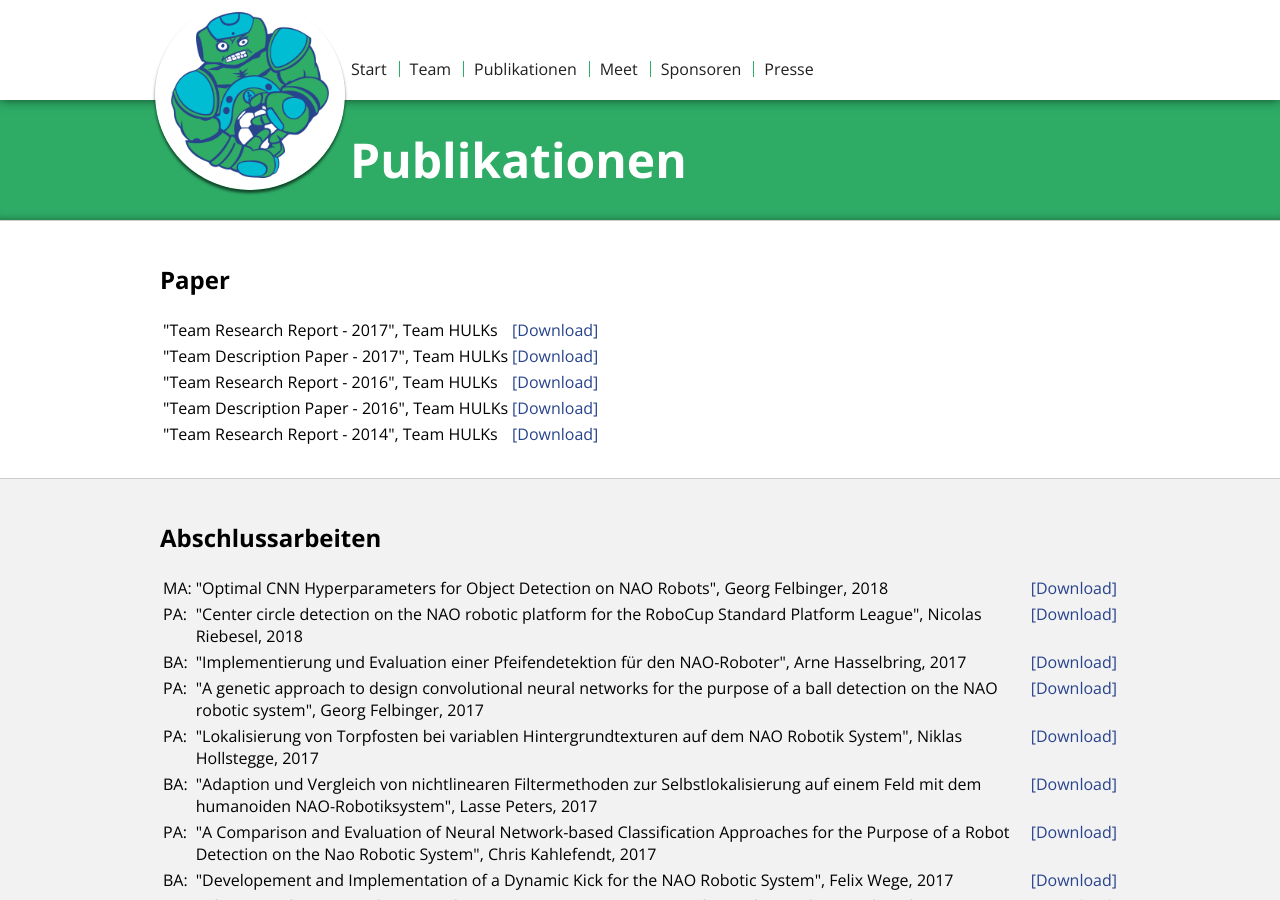
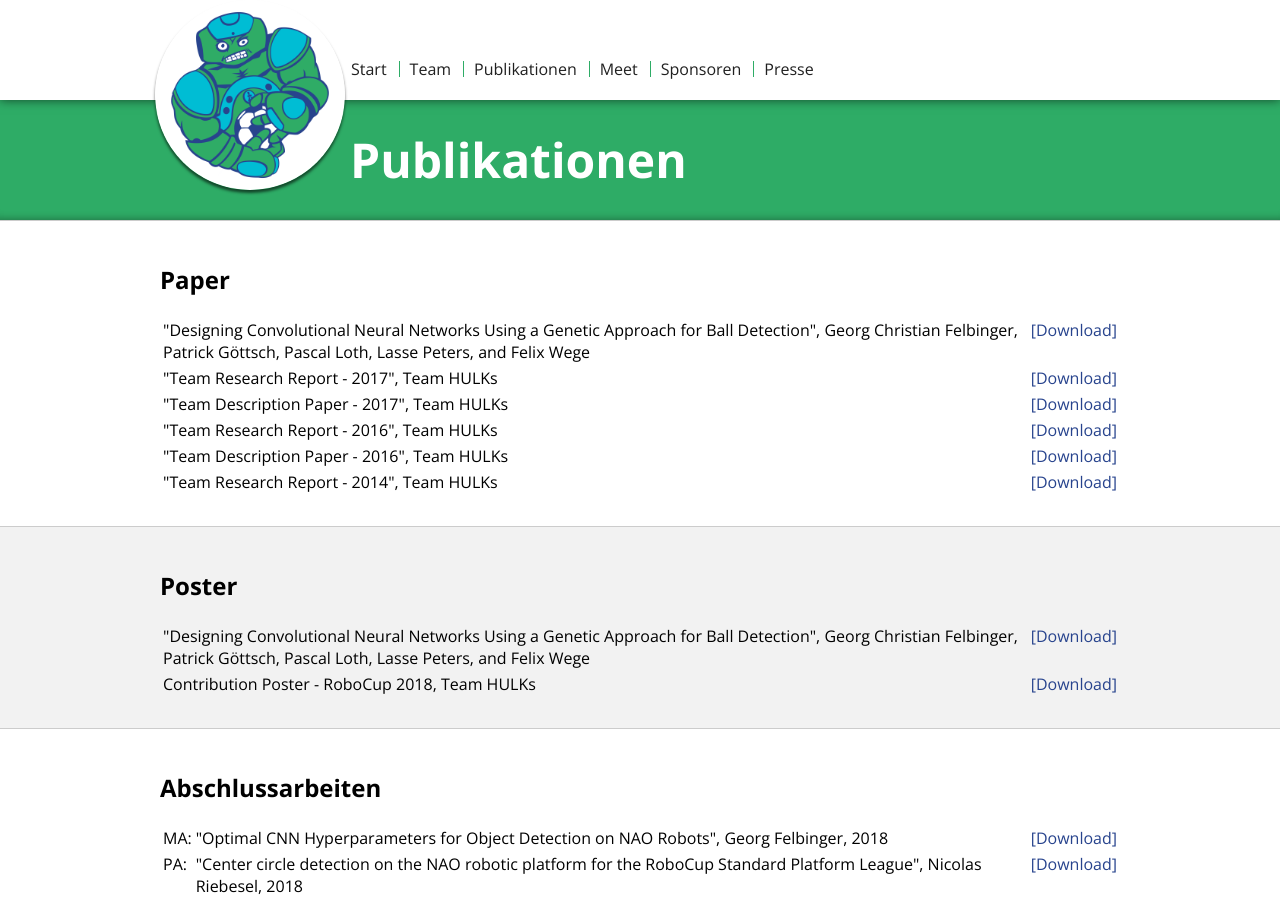
Before and after one commit to HULKs/hulks.github.io, a Jekyll site: the page built from publications/index.html, in a window 1280 px wide and 900 px high. Built offline with Jekyll 4.4.1, drawn with Linux system fonts in a browser that asks for light colours.

Commit message:
Add paper and poster

```diff
--- a/publications/index.html
+++ b/publications/index.html
@@ -13,6 +13,10 @@ title: Publikationen
   <div class="container">
     <h2>Paper</h2>
     <table>
+      <tr>
+        <td>"Designing Convolutional Neural Networks Using a Genetic Approach for Ball Detection", Georg Christian Felbinger, Patrick Göttsch, Pascal Loth, Lasse Peters, and Felix Wege</td>
+        <td valign="top"><a href="{{site.path}}/_files/Paper_Designing_Convolutional_Neural_Networks_Using_a_Genetic_Approach_for_Ball_Detection.pdf" target="_blank">[Download]</a></td>
+      </tr>
       <tr>
         <td>"Team Research Report - 2017", Team HULKs</td>
         <td valign="top"><a href="{{site.path}}/_files/TRR_2017.pdf" target="_blank">[Download]</a></td>
@@ -32,6 +36,22 @@ title: Publikationen
       <tr>
         <td>"Team Research Report - 2014", Team HULKs</td>
         <td valign="top"><a href="{{site.path}}/_files/TRR_2014.pdf" target="_blank">[Download]</a></td>
+      </tr>
+    </table>
+  </div>
+</section>
+
+<section>
+  <div class="container">
+    <h2>Poster</h2>
+    <table>
+      <tr>
+        <td>"Designing Convolutional Neural Networks Using a Genetic Approach for Ball Detection", Georg Christian Felbinger, Patrick Göttsch, Pascal Loth, Lasse Peters, and Felix Wege</td>
+        <td valign="top"><a href="{{site.path}}/_files/Poster_Designing_Convolutional_Neural_Networks_Using_a_Genetic_Approach_for_Ball_Detection.pdf" target="_blank">[Download]</a></td>
+      </tr>
+      <tr>
+        <td>Contribution Poster - RoboCup 2018, Team HULKs</td>
+        <td valign="top"><a href="{{site.path}}/_files/Poster_Contribution_Poster_RoboCup_2018.pdf" target="_blank">[Download]</a></td>
       </tr>
     </table>
   </div>
```
Also changed, not shown: 3 other files.
